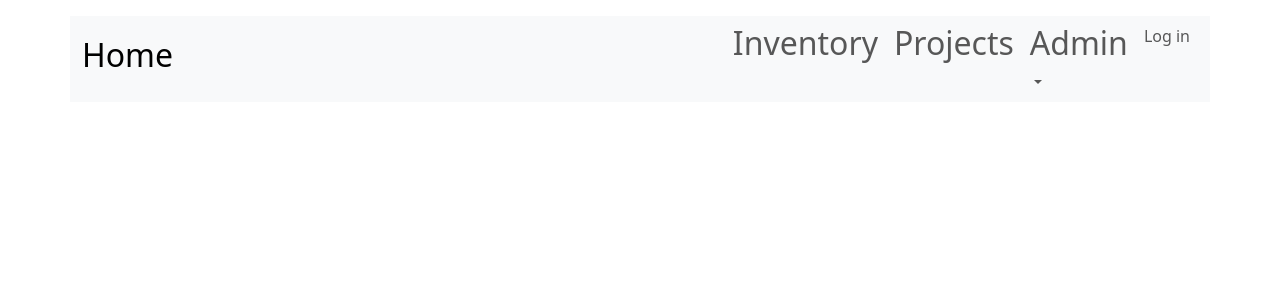
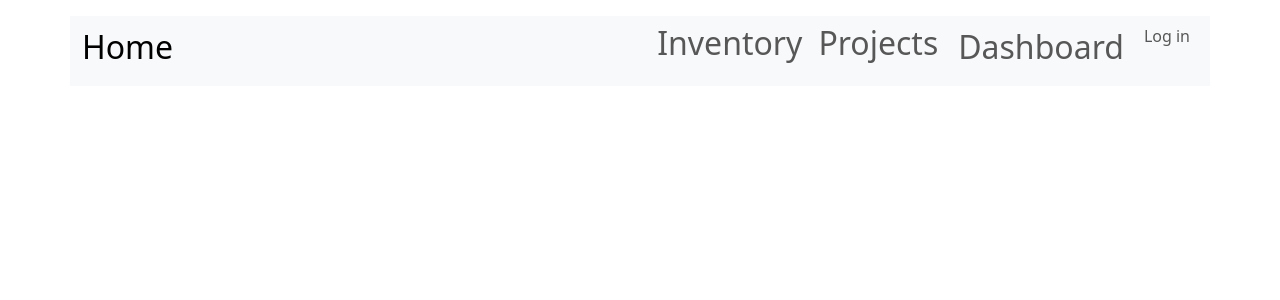
Before and after one commit to JoeyPoel/EWA, a Vue app in the folder frontend/: page / in a window 1280 px wide. Shown: the top 300 px of the page. Built offline with nearby package versions, Linux system fonts and the light colour scheme; the HTML template or start-up script is replaced by a standard one.

Commit message:
navbar link added for dashboard

```diff
--- a/frontend/src/components/NavbarComponent.vue
+++ b/frontend/src/components/NavbarComponent.vue
@@ -29,21 +29,8 @@
               <h2>Projects</h2>
             </a>
           </li>
-          <li class="nav-item dropdown">
-            <a
-                class="nav-link dropdown-toggle"
-                href="#"
-                id="adminDropdown"
-                role="button"
-                data-bs-toggle="dropdown"
-                aria-expanded="false"
-            >
-              <h2>Admin</h2>
-            </a>
-            <div class="dropdown-menu" aria-labelledby="adminDropdown">
-              <a class="dropdown-item" href="#">Admin Page 1</a>
-              <a class="dropdown-item" href="#">Admin Page 2</a>
-            </div>
+          <li class="nav-item ">
+            <router-link class="nav-link m-1 item" to="/dashboard"><h2>Dashboard</h2></router-link>
           </li>
           <li class="nav-item">
             <router-link class="nav-link btn btn-success" to="/sign-in">
```
